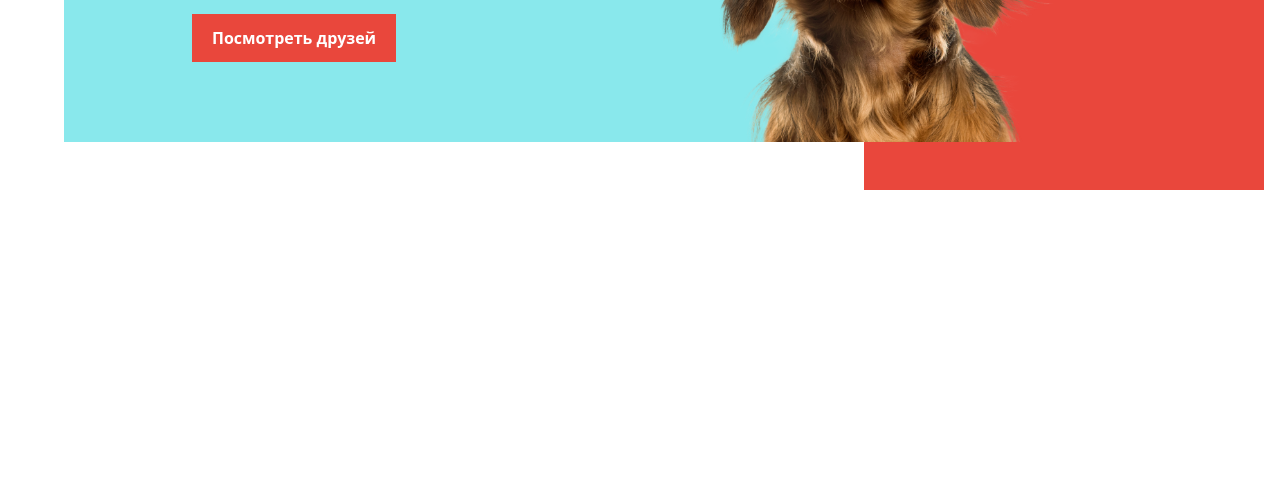
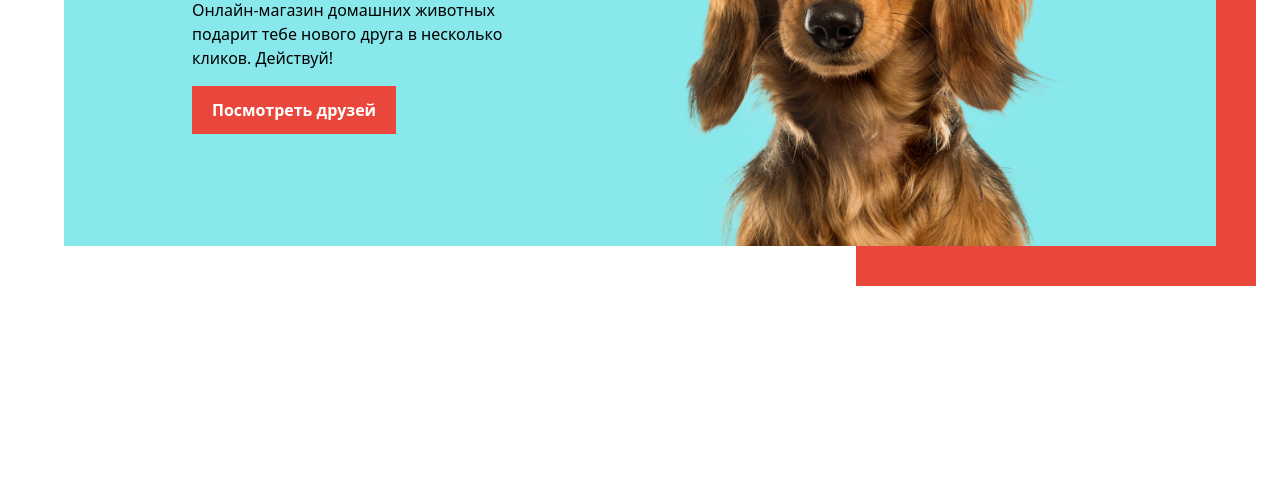
Before and after one commit to SamColt36/joyful-pet, a website: page index.html in a window 1280 px wide. Shown: the part 322-800 px from the top of the page. Drawn offline with Linux system fonts and the light colour scheme.

Commit message:
Banner para desktop

```diff
--- a/index.html
+++ b/index.html
@@ -72,8 +72,9 @@
 		</div>
 	</header>
 
+	<div class="py-10">
 		<div class="relative mx-auto max-w-6xl flex bg-azul">
-		<div class="w-1/2 my-auto py-20">
+			<div class="w-1/2 my-auto py-28">
 				<div class="space-y-4 w-fit mx-auto">
 					<h1 class="text-3xl font-extrabold">Твой новый друг<br>с доставкой на дом</h1>
 					<p class="max-w-xs">Онлайн-магазин домашних животных подарит тебе нового друга в несколько кликов.
@@ -82,9 +83,10 @@
 				</div>
 			</div>
 
-		<div class="w-1/2 mx-auto" id="container-box-dog">
-			<div class="box-dog h-96"></div>
+			<div class="w-1/2 mx-auto bg-no-repeat relative" id="container-box-dog">
+				<div class="box-dog bg-azul h-full"></div>
 				<span id="rec" class="block absolute bg-laranja"></span>
+			</div>
 		</div>
 	</div>
 
```
Also changed, not shown: dist/style.css. Lines whose indentation alone changed are shown as unchanged.
